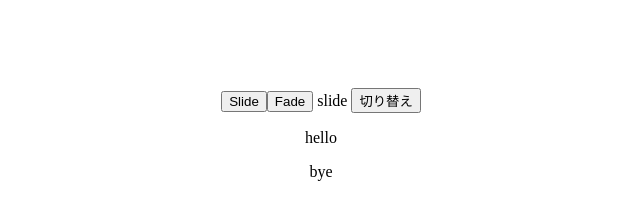
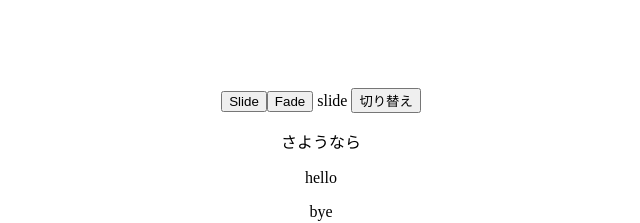
Before and after one commit to maitamin/vue-practice-transition, a Vue app: page / in a window 1280 px wide. Shown: the top 223 px of the page, without its empty margins (319-959 px from the left). Built offline with nearby package versions, Linux system fonts and the light colour scheme.

Commit message:
key属性の追加。

```diff
--- a/src/App.vue
+++ b/src/App.vue
@@ -4,6 +4,10 @@
     <button @click="myAnimation = 'fade'">Fade</button>
     {{ myAnimation }}
     <button @click="show = !show">切り替え</button>
+    <transition name="fade">
+      <p v-if="show" key="bye">さようなら</p>
+      <p v-if="!show" key="hello">こんにちは</p>
+    </transition>
     <transition
       enter-class=""
       enter-active-class="animate__animated animate__bounce"
```
